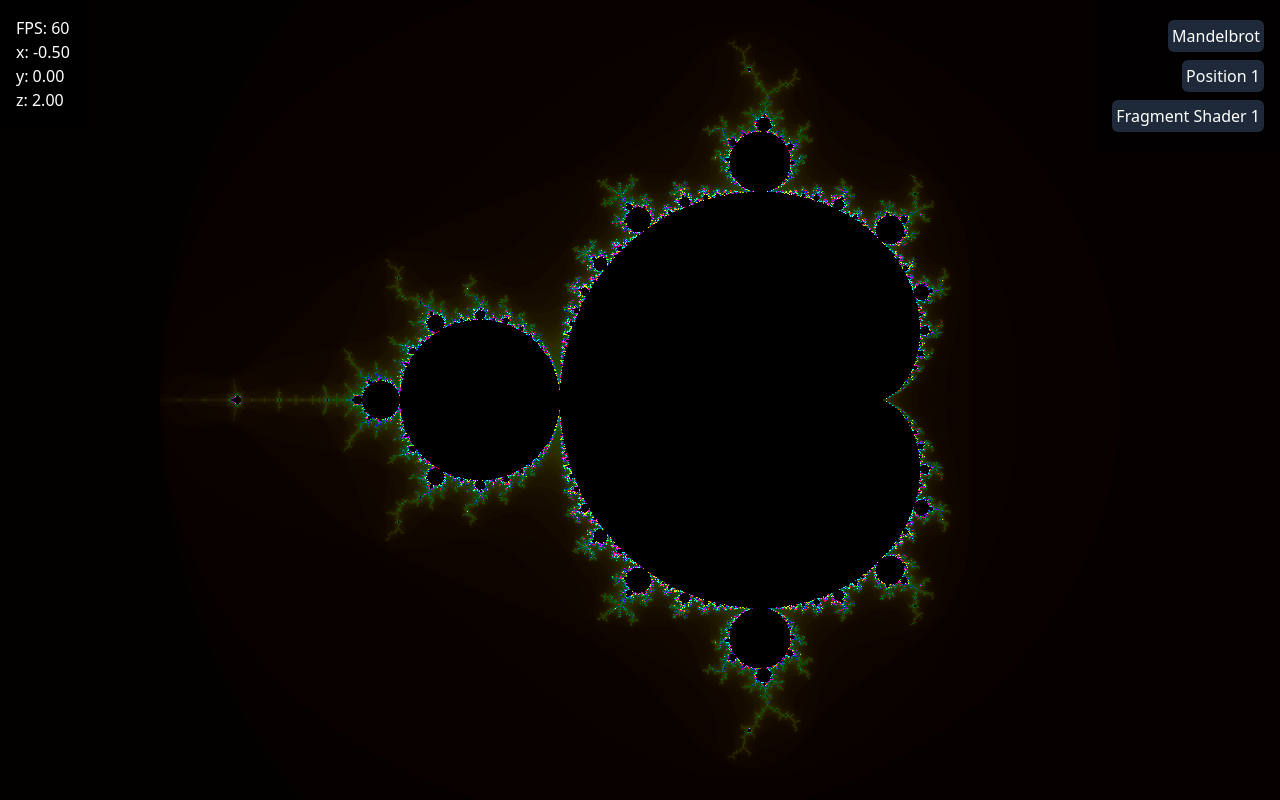
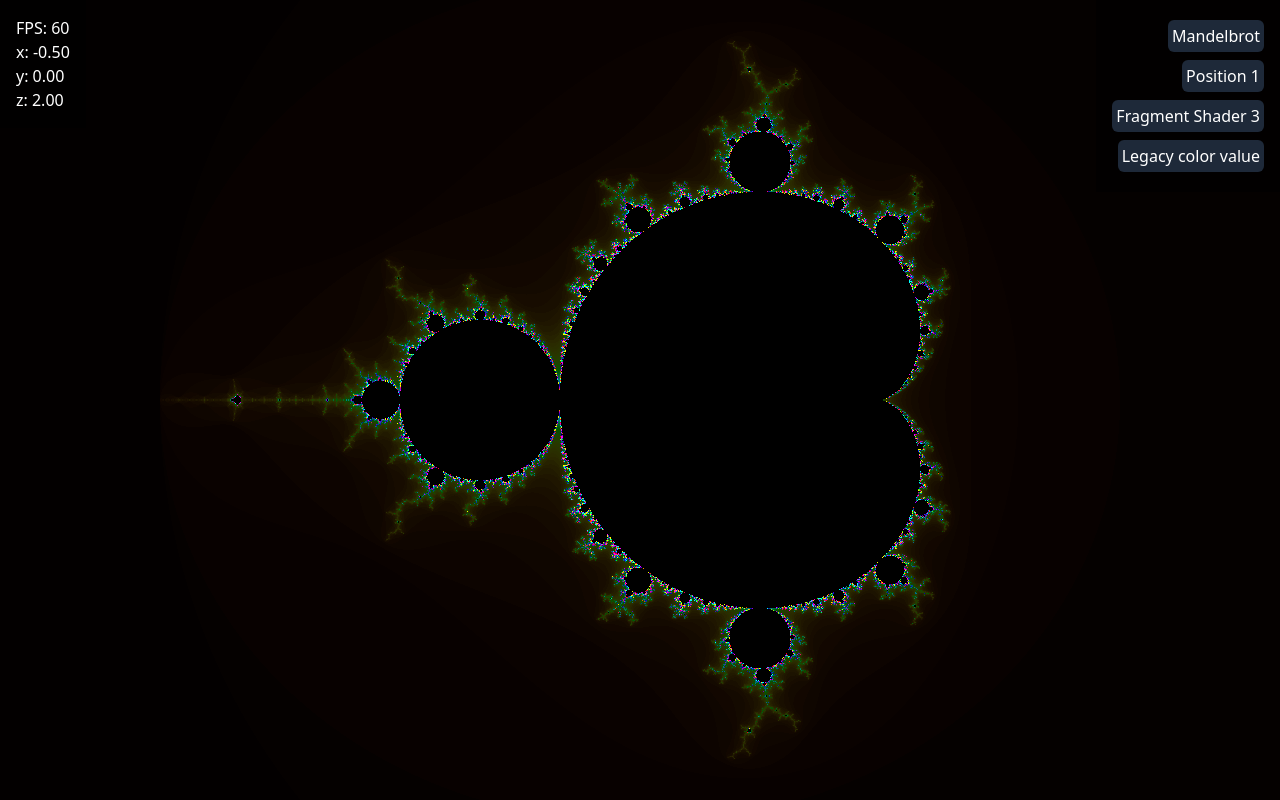
Before and after one commit to miklilad/fractals, a React (Vite) app: page / in a window 1280 px wide. Built offline with nearby package versions, Linux system fonts and the light colour scheme.

Commit message:
Fix some bugs on fractal change

```diff
--- a/src/Canvas.tsx
+++ b/src/Canvas.tsx
@@ -1,4 +1,4 @@
-import { useEffect, useMemo, useRef, useState } from "react";
+import { useCallback, useEffect, useMemo, useRef, useState } from "react";
 import vertexShaderSource from "./shaders/vertex.vert?raw";
 import { useMouseMovement } from "./hooks/useMouseMovement";
 import { useFPS } from "./hooks/useFPS";
@@ -170,12 +170,9 @@ export const Canvas = () => {
   const canvasRef = useRef<HTMLCanvasElement>(null);
   const contextRef = useRef<ReturnType<typeof initWebGL>>(null);
   const [fractal, setFractal] = useState<Fractals>("mandelbrot");
-  const [fragmentShaderIndex, setFragmentShaderIndex] = useState(0);
-  useEffect(() => {
-    setFragmentShaderIndex(
-      value => value % CONFIG[fractal].fragmentShaders.length
-    );
-  }, [fractal]);
+  const [fragmentShaderIndex, setFragmentShaderIndex] = useState(
+    CONFIG[fractal].defaultFragmentShaderIndex
+  );
   const [calculateColorValue, setCalculateColorValue] = useState<0 | 1>(0);
   const [positionIndex, setPositionIndex] = useState(0);
   const [position, setPosition] = useState(
@@ -185,24 +182,6 @@ export const Canvas = () => {
     setPosition(CONFIG[fractal].positions[positionIndex]);
   }, [positionIndex, fractal]);
   const fps = useFPS();
-
-  // const strNum1 =
-  //   "11111111.000002440000000000000000000000000000000000000222222";
-  // const strNum2 =
-  //   "11111112.0000035600000000000000000000000000000000000002222222";
-
-  // const decimal1 = new Decimal(strNum1);
-  // const decimal2 = new Decimal(strNum2);
-  // const number1 = Number(strNum1);
-  // const number2 = Number(strNum2);
-  // console.log({
-  //   decimal1: decimal1.toString(),
-  //   decimal2: decimal2.toString(),
-  //   sum: decimal1.plus(decimal2),
-  //   number1: number1,
-  //   number2: number2,
-  //   sum2: number1 + number2,
-  // });
 
   // Initialize WebGL only once
   useEffect(() => {
@@ -257,6 +236,13 @@ export const Canvas = () => {
     [fragmentShaderIndex, fractal]
   );
 
+  const handleFractalChange = useCallback(() => {
+    const newFractal = fractal === "mandelbrot" ? "julia" : "mandelbrot";
+    setFractal(newFractal);
+    setFragmentShaderIndex(CONFIG[newFractal].defaultFragmentShaderIndex);
+    setPositionIndex(0);
+  }, [fractal, setFractal, setFragmentShaderIndex]);
+
   return (
     <div className="relative h-screen w-screen">
       <canvas id="canvas" className="h-full w-full" ref={canvasRef} />
@@ -276,9 +262,7 @@ export const Canvas = () => {
         <p>
           <button
             className="my-1 rounded-md bg-gray-800 p-1 text-white"
-            onClick={() =>
-              setFractal(fractal === "mandelbrot" ? "julia" : "mandelbrot")
-            }
+            onClick={handleFractalChange}
           >
             {`${fractal === "mandelbrot" ? "Mandelbrot" : "Julia"}`}
           </button>
--- a/src/config.ts
+++ b/src/config.ts
@@ -14,6 +14,7 @@ export const CONFIG: Config = {
       },
     ],
     fragmentShaders: [juliaShaderSource],
+    defaultFragmentShaderIndex: 0,
   },
   mandelbrot: {
     positions: [
@@ -43,5 +44,6 @@ export const CONFIG: Config = {
       mandelbrot2ShaderSource,
       mandelbrot3ShaderSource,
     ],
+    defaultFragmentShaderIndex: 2,
   },
 };
--- a/src/types.ts
+++ b/src/types.ts
@@ -5,6 +5,7 @@ export type Position = { x: number; y: number; z: number };
 export type FractalConfig = {
   positions: Position[];
   fragmentShaders: string[];
+  defaultFragmentShaderIndex: number;
 };
 
 export type Config = {
```
